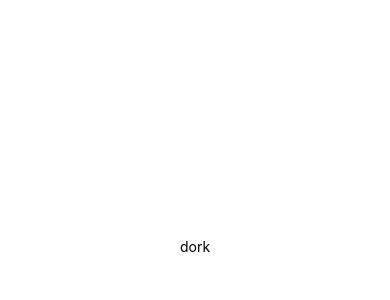
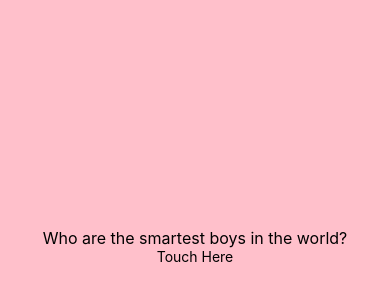
Before and after one commit to larswan/smardy-boys, a React Native app: screen / in a window 390 px wide. Shown: the part 176-476 px from the top of the page. Built offline with nearby package versions, Linux system fonts and the light colour scheme.

Commit message:
all setup

```diff
--- a/App.js
+++ b/App.js
@@ -1,11 +1,23 @@
 import { StatusBar } from 'expo-status-bar';
-import { StyleSheet, Text, View } from 'react-native';
+import { Alert, Button, StyleSheet, Text, TouchableOpacity, TouchableWithoutFeedback, View } from 'react-native';
 
 export default function App() {
   return (
     <View style={styles.container}>
-      <Text>dork</Text>
+      <Text style={{fontSize: 16}}>Who are the smartest boys in the world?</Text>
       <StatusBar style="auto" />
+      {/* <Button
+        onPress=
+        title="Click to find out!"
+        color="#ff5c5c"
+        accessibilityLabel="Accessibility read stuff">
+      </Button> */}
+      <TouchableOpacity
+        style={{ color:'red'}}
+        onPress={() => Alert.alert('Colter and Lason')}
+      >
+        <Text> Touch Here </Text>
+      </TouchableOpacity>
     </View>
   );
 }
@@ -13,8 +25,13 @@ export default function App() {
 const styles = StyleSheet.create({
   container: {
     flex: 1,
-    backgroundColor: '#fff',
+    backgroundColor: 'pink',
     alignItems: 'center',
     justifyContent: 'center',
   },
+  // header: {
+  //   fontSize: 40,
+  //   color: 'red',
+  //   backgroundColor: 'red'
+  // }
 });
```
